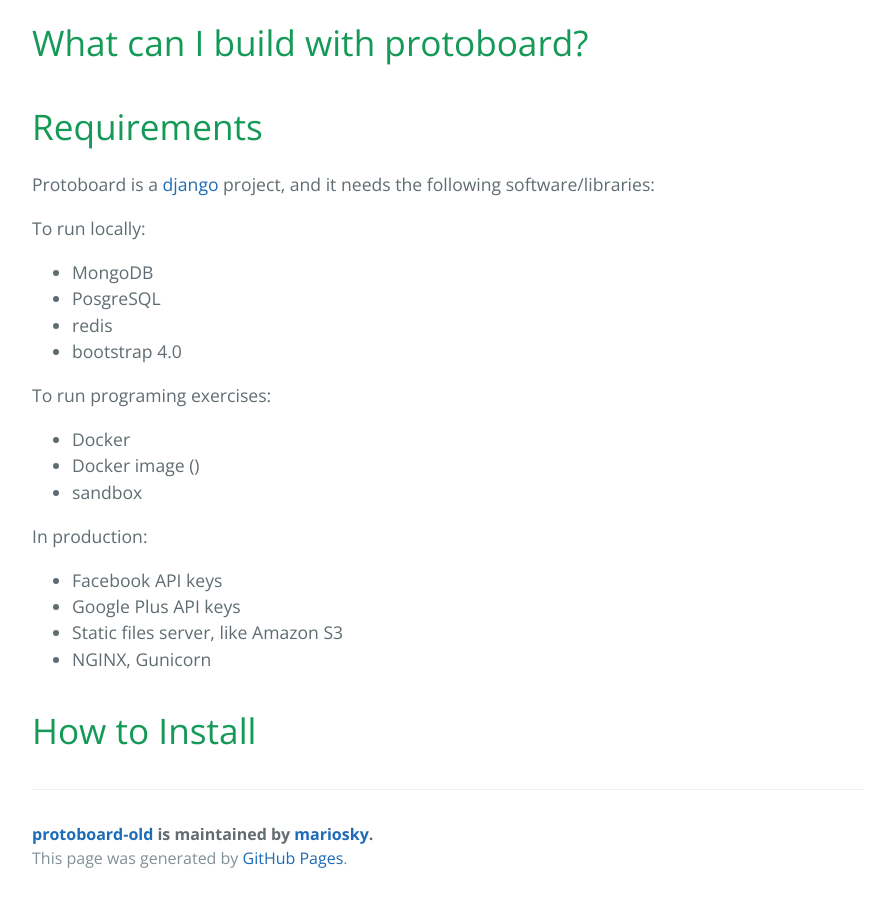
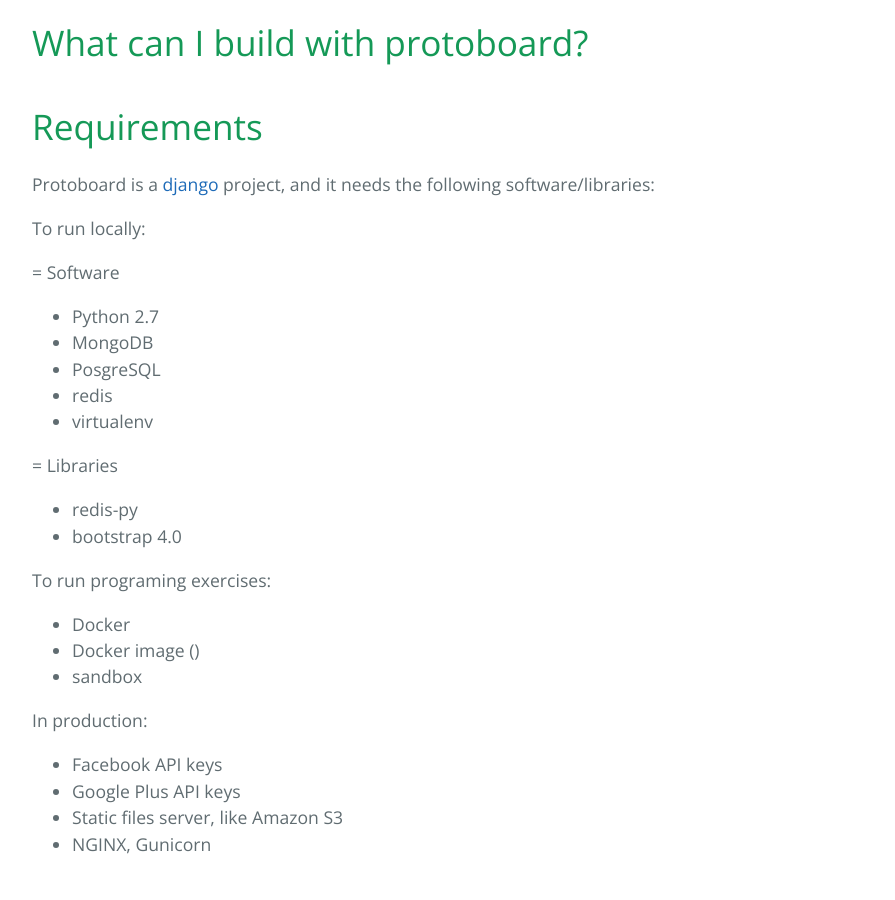
Before and after one commit to mariosky/protoboard-old, a Jekyll site: the page built from docs/index.md, in a window 1280 px wide and 900 px high, scrolled down 399 px. Shown: the whole window, without its empty margins (192-1087 px from the left). Built offline with Jekyll 4.4.1, drawn with Linux system fonts in a browser that asks for light colours; our own code applies the rules of GitHub Pages for plain Markdown files.

Commit message:
Software

```diff
--- a/docs/index.md
+++ b/docs/index.md
@@ -12,10 +12,17 @@ needs the following software/libraries:
 
 To run locally:
 
+= Software
+*   Python 2.7
 *   MongoDB
 *   PosgreSQL
 *   redis
+*   virtualenv
+
+= Libraries
+*   redis-py
 *   bootstrap 4.0
+
 
 To run programing exercises:
 
```
